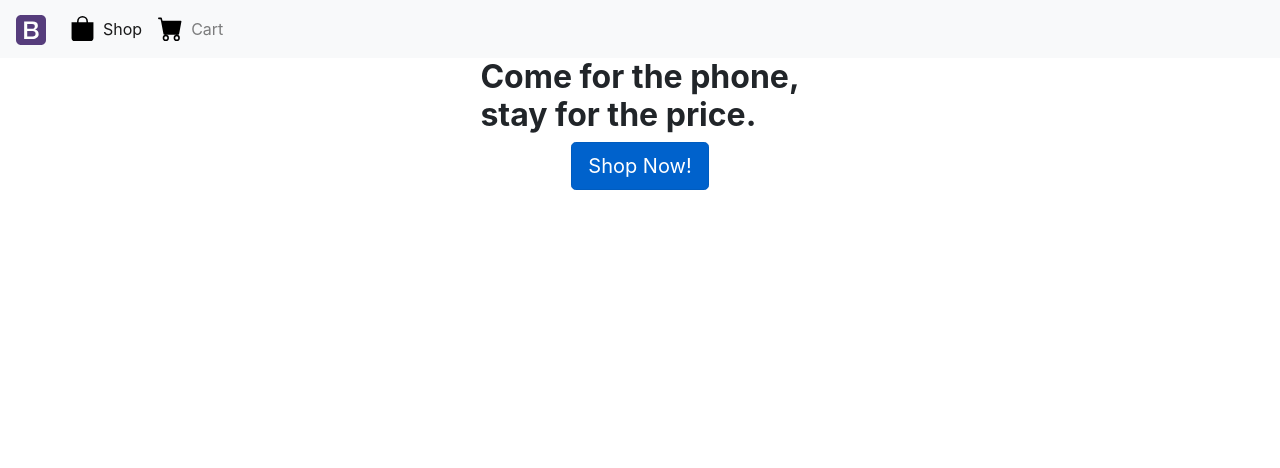
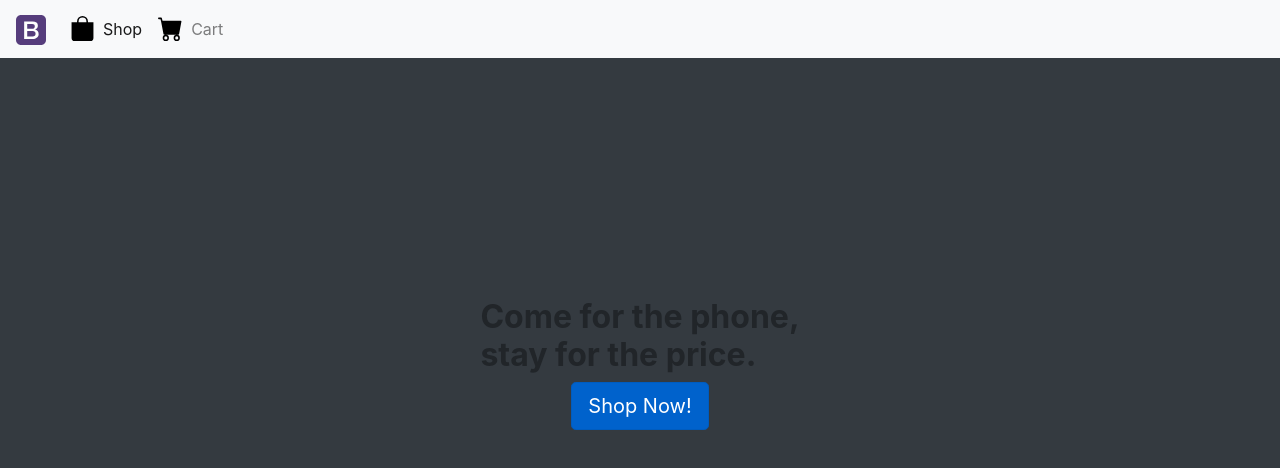
Before and after one commit to B3AST721/Shopping-cart, a React (Create React App) app: page / in a window 1280 px wide. Shown: the top 468 px of the page. Built offline with nearby package versions, Linux system fonts and the light colour scheme.

Commit message:
added global styles

```diff
--- a/src/App.js
+++ b/src/App.js
@@ -1,10 +1,8 @@
-import NavBar from "./components/NavBar";
 import Home from "./components/Home";
 
 function App() {
   return (
     <div className="App">
-      <NavBar />
       <Home />
     </div>
 
--- a/src/components/Home.js
+++ b/src/components/Home.js
@@ -1,5 +1,6 @@
 import React from 'react'
 import styled from 'styled-components'
+import NavBar from "/home/jaheel/Shopping-cart/src/components/NavBar.js";
 
 function Home() {
 
@@ -7,14 +8,18 @@ function Home() {
     display: flex;
     flex-direction: column;
     align-items: center;
-    justify-content: center
+    justify-content: center;
+    margin-top: 30vh;
   `
 
   return (
-    <div className='d-flex flex-column align-items-center justify-content-center'>
-      <h2 className='font-weight-bold'>Come for the phone,<br></br>stay for the price.</h2>
-      <a href="#" class="btn btn-primary btn-lg active" role="button" aria-pressed="true">Shop Now!</a>
-    </div>
+    <section className='bg-dark'>
+      <NavBar />
+      <HomeContainer>
+        <h2 className='font-weight-bold'>Come for the phone,<br></br>stay for the price.</h2>
+        <a href="#" class="btn btn-primary btn-lg active" role="button" aria-pressed="true">Shop Now!</a>
+      </HomeContainer>
+    </section>
   )
 }
 
--- a/src/index.css
+++ b/src/index.css
@@ -11,3 +11,12 @@ code {
   font-family: source-code-pro, Menlo, Monaco, Consolas, 'Courier New',
     monospace;
 }
+
+html,
+body {
+  height: 100%;
+  margin: 0;
+}
+section {
+  height: 100vh;
+}
```
